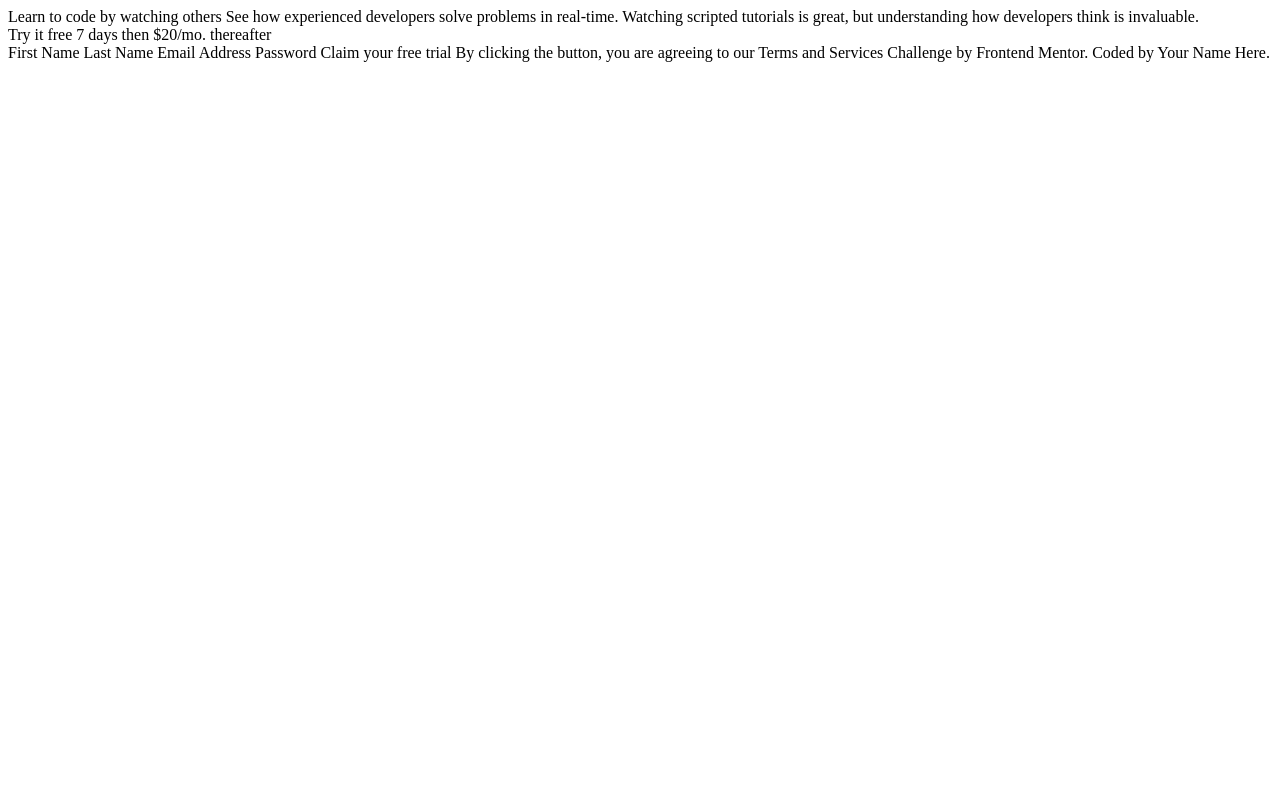
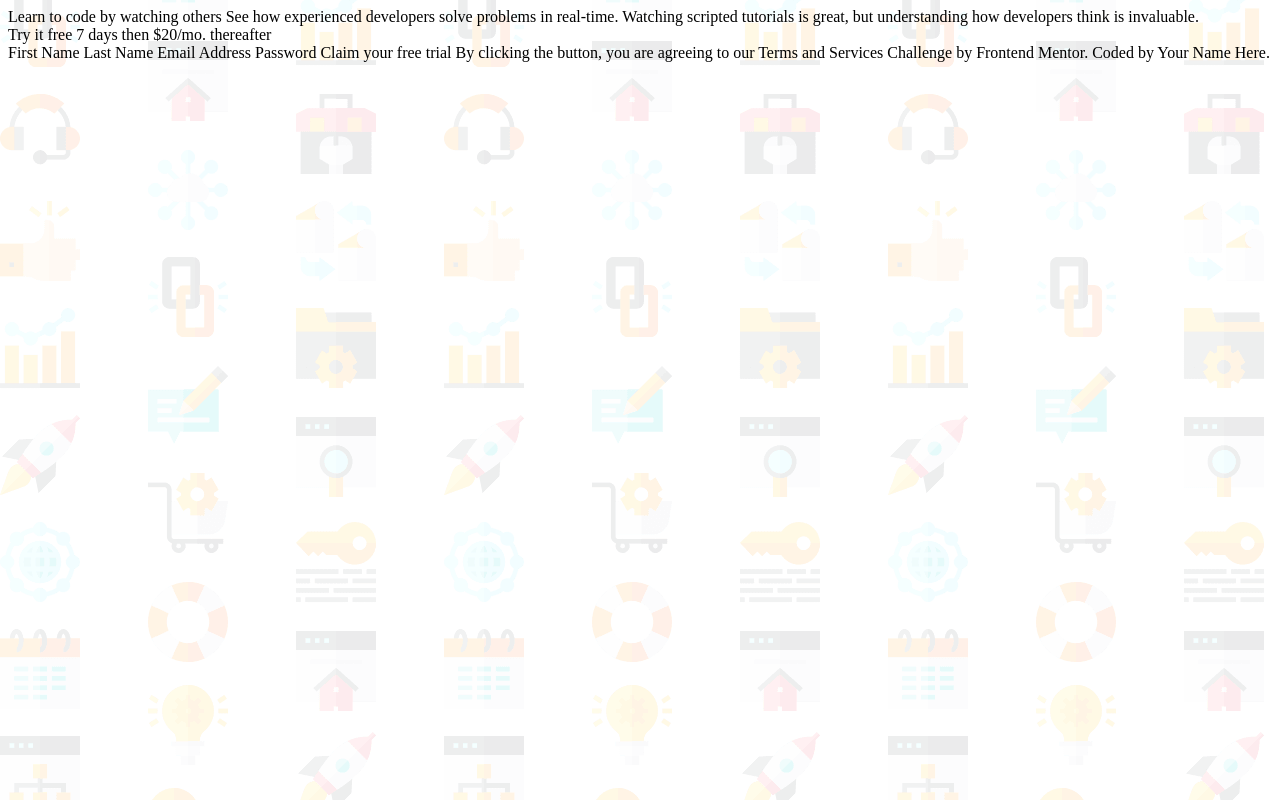
Before and after one commit to avo-png/intro-component-sign-up, a plain HTML site: page index.html in a window 1280 px wide. Drawn offline with Linux system fonts and the light colour scheme; files whose address does not match are found by name.

Commit message:
added background image

```diff
--- a/style.css
+++ b/style.css
@@ -1,3 +1,3 @@
 body {
-    background-image: url('.../bg-intro-desktop.png');
+    background-image: url("file:///Users/zylos/Desktop/ehome/intro-component-sign-up/bg-intro-desktop.png");
 }
```
